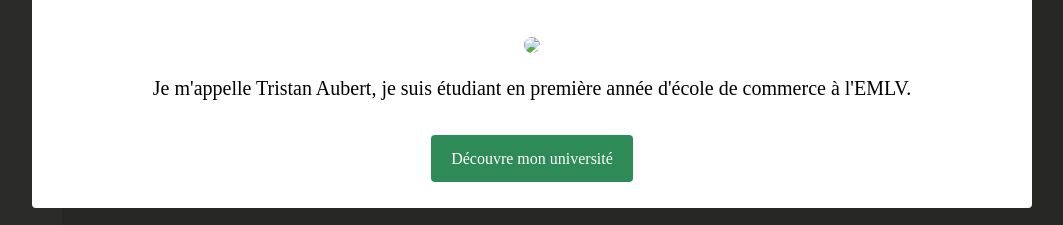
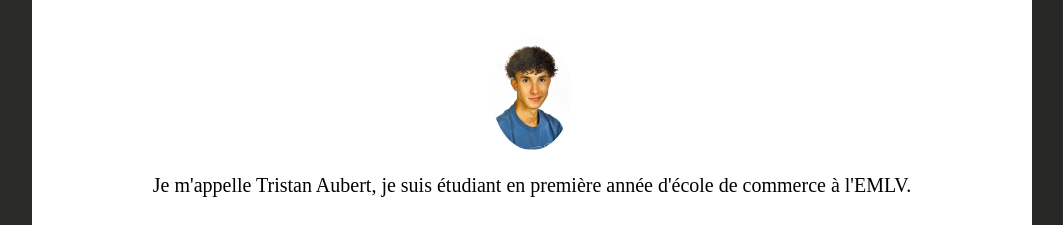
Before and after one commit to tristan-aubert/Mon-Profil, a plain HTML site: page index.html in a window 1280 px wide. Shown: the part 243-468 px from the top of the page, without its empty margins (108-1171 px from the left). Drawn offline with Linux system fonts and the light colour scheme.

Commit message:
Update index.html

```diff
--- a/index.html
+++ b/index.html
@@ -14,7 +14,7 @@
    <div class="container">
      <div class="card-white" id="introduction">
        <h1>Bonjour, Je suis Tristan</h1>
-       <img src="C:\Users\auber\OneDrive\Bureau\PHOTO TRISTAN AUBERT.jpg" class="img-circle">
+       <img src="images\photo.png" class="img-circle">
        <p>
        Je m'appelle Tristan Aubert, je suis étudiant en première année d'école de commerce à l'EMLV.
        </p>
```
